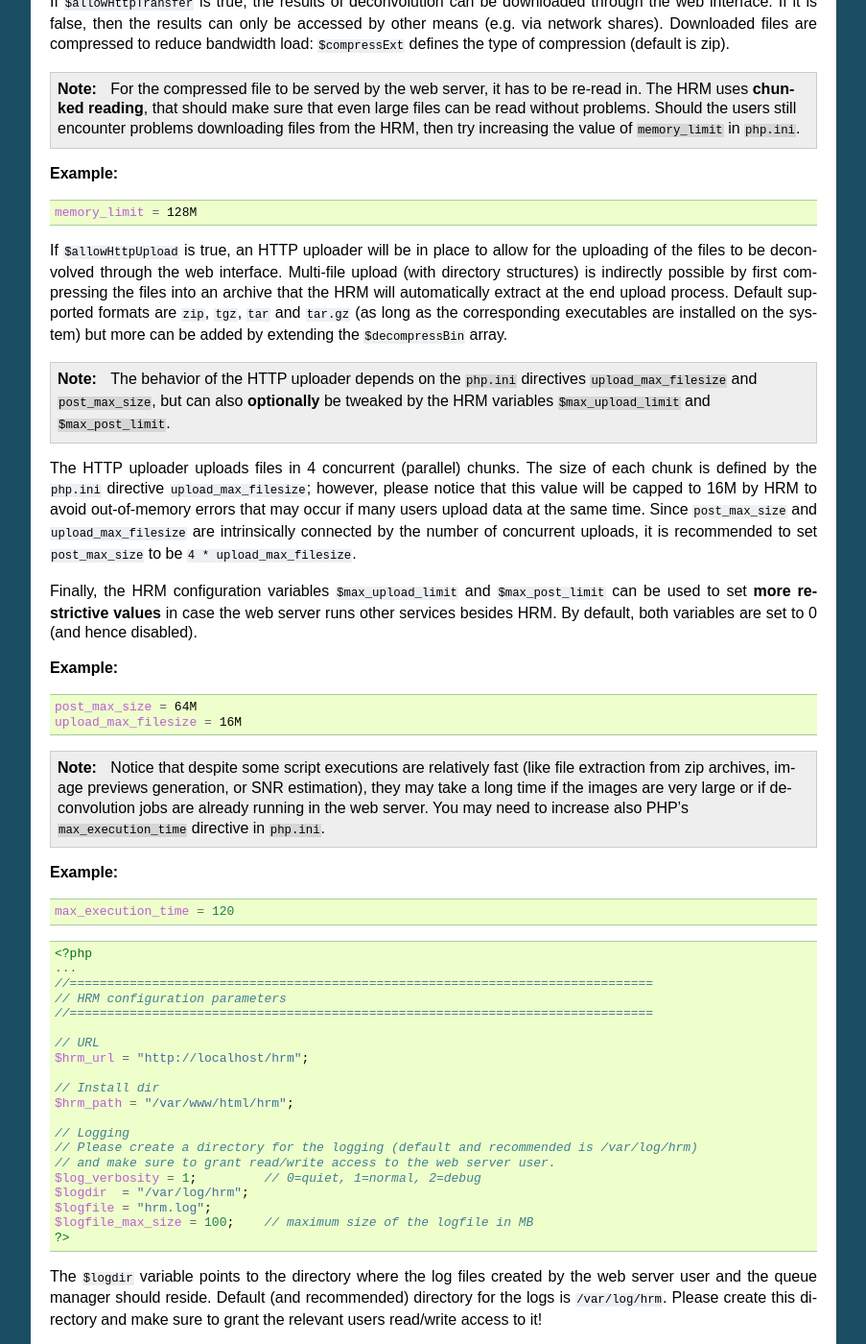
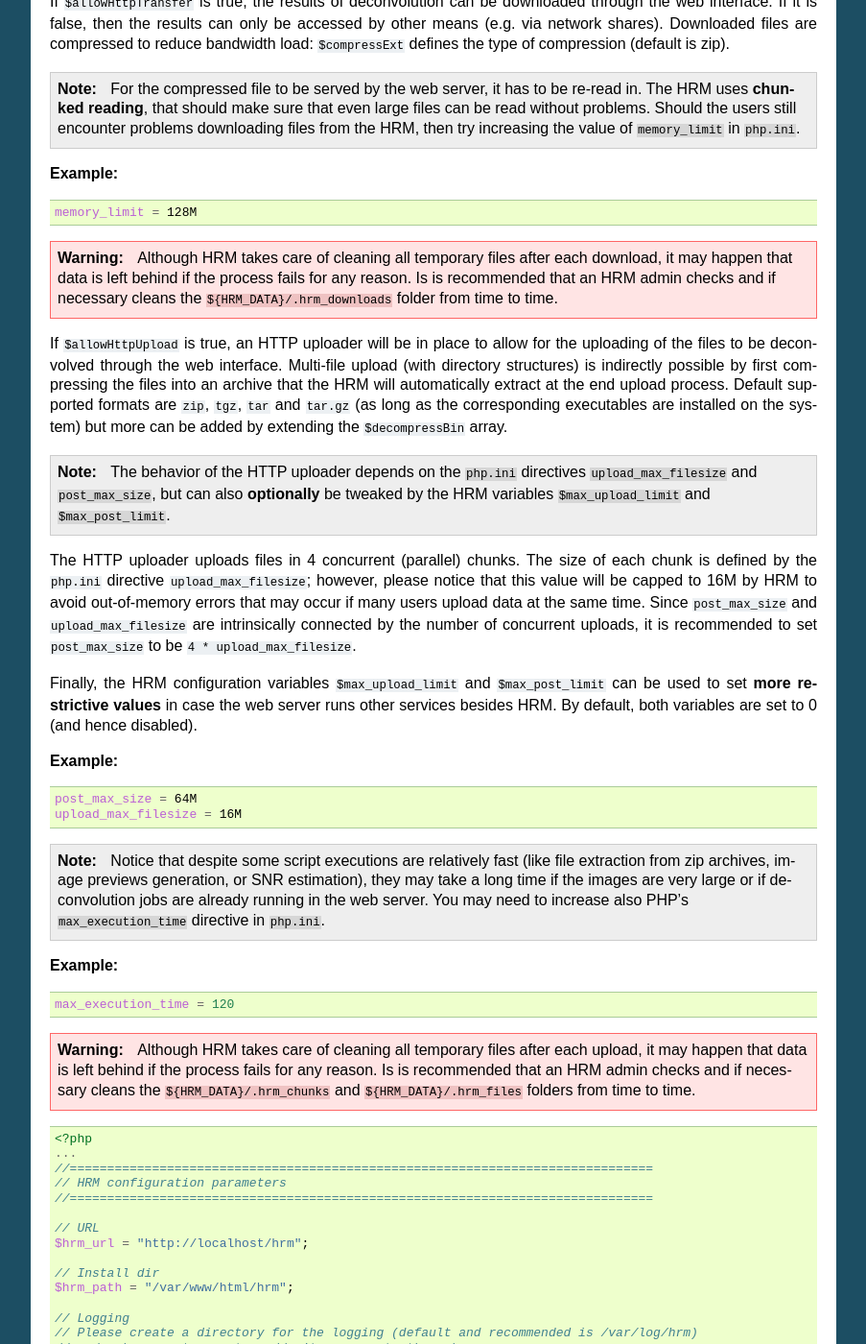
Before and after one commit to aarpon/hrm_docs, a Sphinx documentation site: the page built from docs/admin/config_files.rst, in a window 1280 px wide and 1400 px high, scrolled down 3282 px. Shown: the whole window at 96% size, without its empty margins (198-1101 px from the left). Built offline with Sphinx 7.4.7, drawn with Linux system fonts in a browser that asks for light colours.

Commit message:
Add warning concerning regular cleaning of `$HRM_DATA/{.hrm_downloads, .hrm_chunks, .hrm_files}.
refs #713

```diff
--- a/docs/admin/config_files.rst
+++ b/docs/admin/config_files.rst
@@ -213,6 +213,11 @@ If ``$allowHttpTransfer`` is true, the results of deconvolution can be downloade
 
     memory_limit = 128M
 
+.. warning::
+
+    Although HRM takes care of cleaning all temporary files after each download, it may happen that data is left behind if the process fails for any reason. Is is recommended that an HRM admin checks and if necessary cleans the ``${HRM_DATA}/.hrm_downloads`` folder from time to time.
+
+
 If ``$allowHttpUpload`` is true, an HTTP uploader will be in place to allow for the uploading of the files to be deconvolved through the web interface. Multi-file upload (with directory structures) is indirectly possible by first compressing the files into an archive that the HRM will automatically extract at the end upload process. Default supported formats are ``zip``, ``tgz``, ``tar`` and ``tar.gz`` (as long as the corresponding executables are installed on the system) but more can be added by extending the ``$decompressBin`` array.
 
 .. note::
@@ -239,6 +244,10 @@ Finally, the HRM configuration variables ``$max_upload_limit`` and ``$max_post_l
 .. code-block:: sh
 
     max_execution_time = 120
+
+.. warning::
+
+    Although HRM takes care of cleaning all temporary files after each upload, it may happen that data is left behind if the process fails for any reason. Is is recommended that an HRM admin checks and if necessary cleans the ``${HRM_DATA}/.hrm_chunks`` and ``${HRM_DATA}/.hrm_files`` folders from time to time.
 
 .. code-block:: php
 
```
